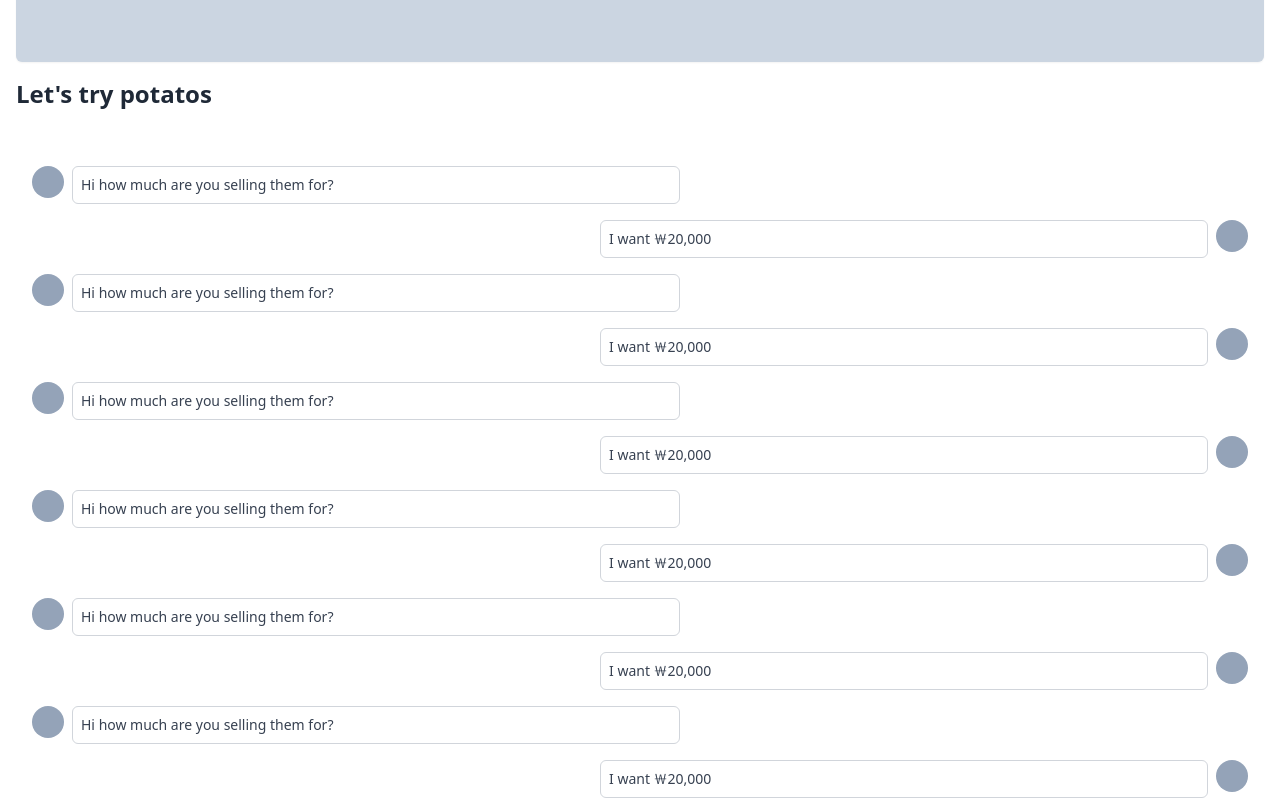
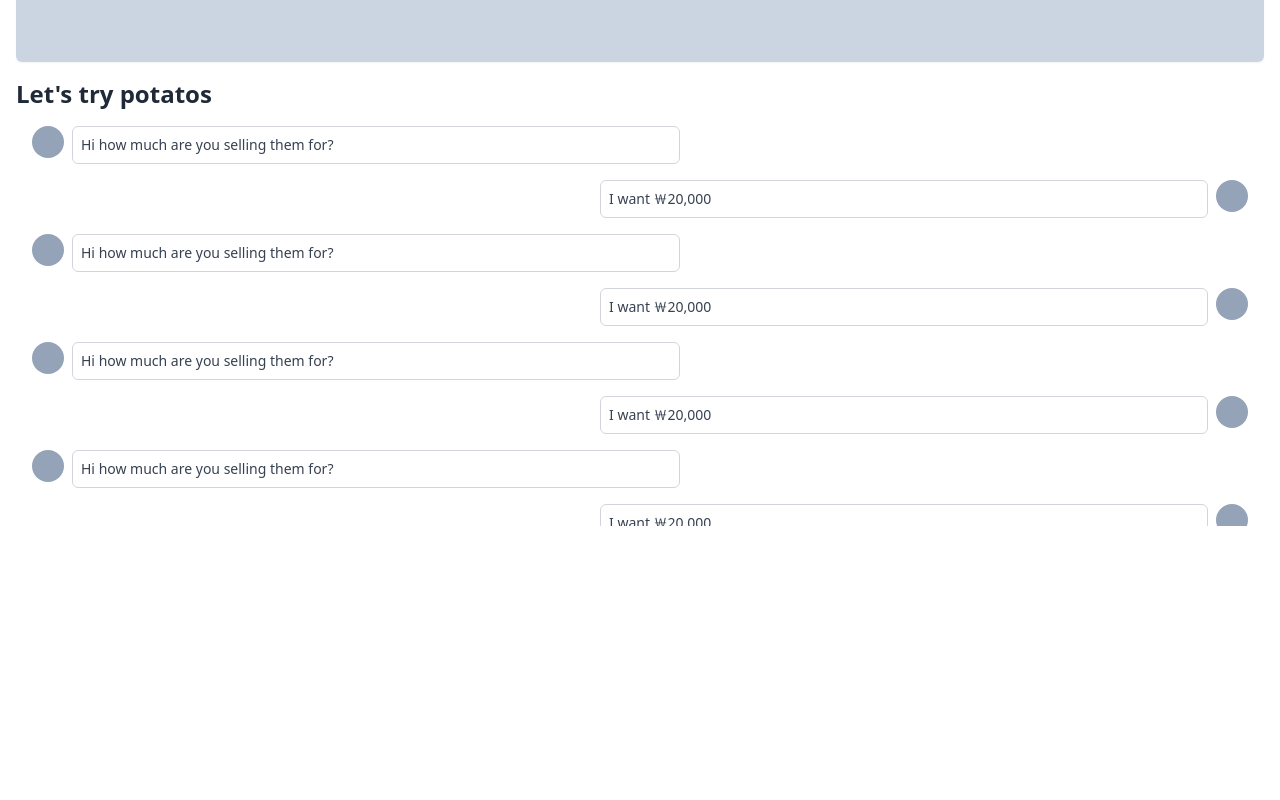
Before and after one commit to blkluv/next_carrot_market, a Next.js app: page /live/1 in a window 1280 px wide. Shown: the part 680-1480 px from the top of the page. After the commit the page ends 1246 px from the top, so only its background shows below. Built offline with nearby package versions, Linux system fonts and the light colour scheme.

Commit message:
영상 화면은 고정된 상태로 대화 내용만 스크롤 될 수 있도록 작성

```diff
--- a/src/pages/live/[id].tsx
+++ b/src/pages/live/[id].tsx
@@ -7,7 +7,7 @@ const LiveDetail: NextPage = () => {
       <h3 className="mt-2 text-2xl font-semibold text-gray-800">
         Let&apos;s try potatos
       </h3>
-      <div className="px-4 py-10 pb-16 space-y-4">
+      <div className="px-4 pb-16 mt-10 h-[50vh] overflow-y-scroll space-y-4">
         <div className="flex items-start space-x-2">
           <div className="w-8 h-8 rounded-full bg-slate-400" />
           <div className="w-1/2 p-2 text-sm text-gray-700 border border-gray-300 rounded-md">
```
